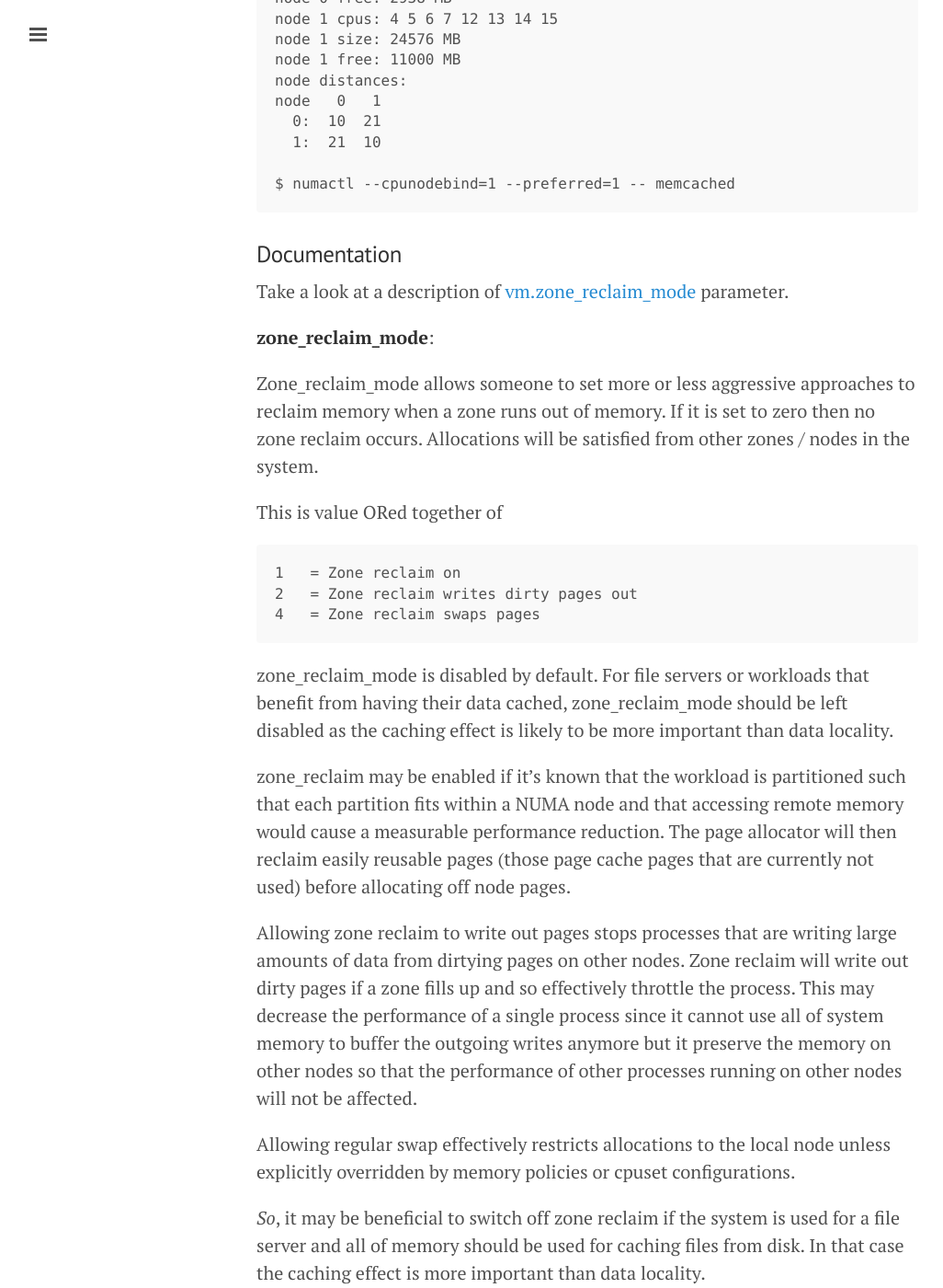
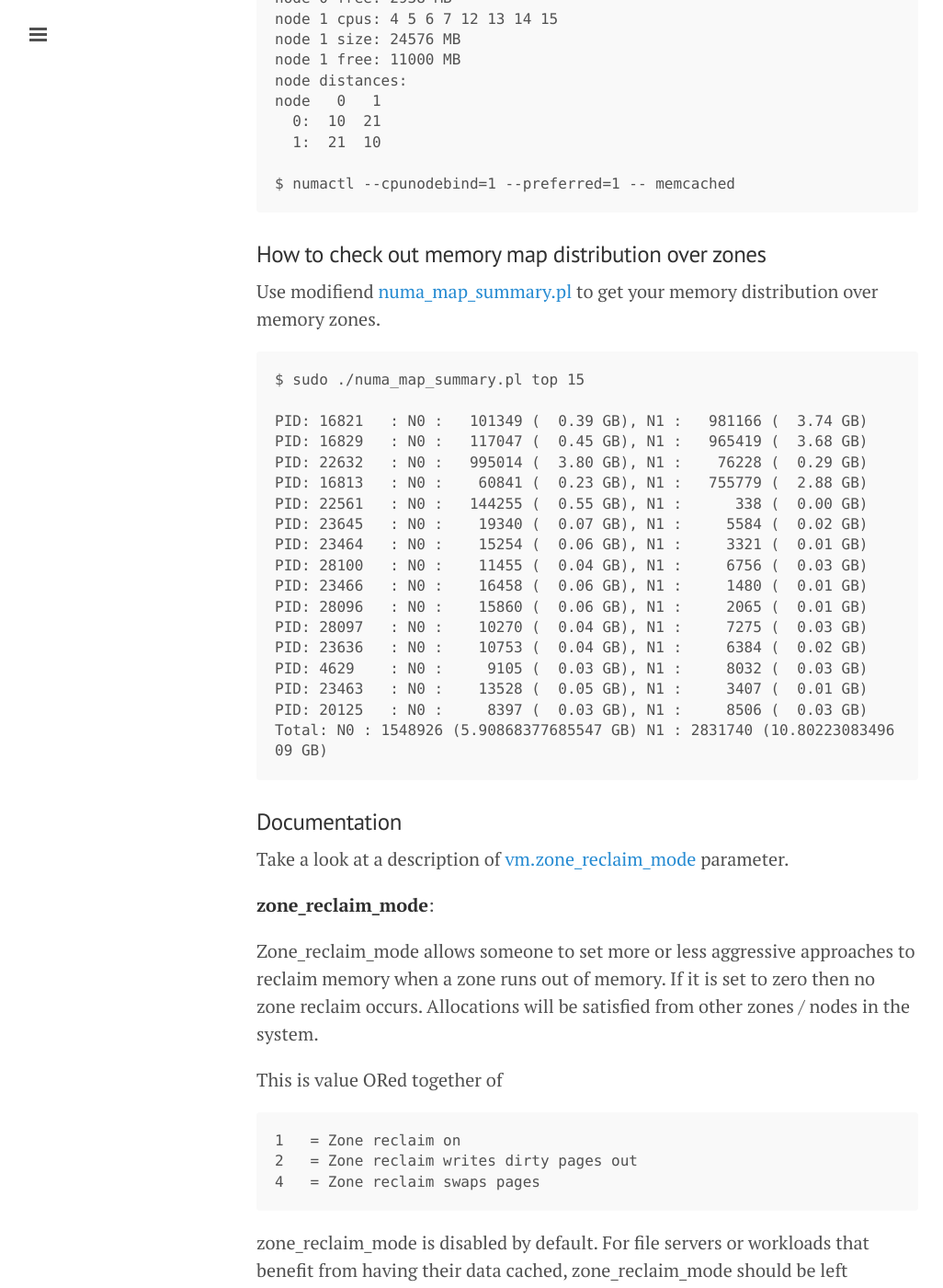
Before and after one commit to sitano/sitano.github.io, a Jekyll site: the page built from _posts/2014-08-20-numa-swap.md, in a window 1280 px wide and 1400 px high, scrolled down 2442 px. Shown: the whole window at 92% size, without its empty margins (1-1027 px from the left). Built offline with Jekyll 4.4.1, drawn with Linux system fonts in a browser that asks for light colours; Markdown is read by kramdown in place of the engine named in the settings; comment, search, counter and statistics services are not loaded.

Commit message:
numa_map_summary

```diff
--- a/_posts/2014-08-20-numa-swap.md
+++ b/_posts/2014-08-20-numa-swap.md
@@ -79,6 +79,30 @@ second cpu.
 
     $ numactl --cpunodebind=1 --preferred=1 -- memcached
 
+### How to check out memory map distribution over zones
+
+Use modifiend [numa\_map\_summary.pl](https://gist.github.com/sitano/c2269ed158e15ab97829)
+to get your memory distribution over memory zones.
+
+    $ sudo ./numa_map_summary.pl top 15
+
+    PID: 16821   : N0 :   101349 (  0.39 GB), N1 :   981166 (  3.74 GB)
+    PID: 16829   : N0 :   117047 (  0.45 GB), N1 :   965419 (  3.68 GB)
+    PID: 22632   : N0 :   995014 (  3.80 GB), N1 :    76228 (  0.29 GB)
+    PID: 16813   : N0 :    60841 (  0.23 GB), N1 :   755779 (  2.88 GB)
+    PID: 22561   : N0 :   144255 (  0.55 GB), N1 :      338 (  0.00 GB)
+    PID: 23645   : N0 :    19340 (  0.07 GB), N1 :     5584 (  0.02 GB)
+    PID: 23464   : N0 :    15254 (  0.06 GB), N1 :     3321 (  0.01 GB)
+    PID: 28100   : N0 :    11455 (  0.04 GB), N1 :     6756 (  0.03 GB)
+    PID: 23466   : N0 :    16458 (  0.06 GB), N1 :     1480 (  0.01 GB)
+    PID: 28096   : N0 :    15860 (  0.06 GB), N1 :     2065 (  0.01 GB)
+    PID: 28097   : N0 :    10270 (  0.04 GB), N1 :     7275 (  0.03 GB)
+    PID: 23636   : N0 :    10753 (  0.04 GB), N1 :     6384 (  0.02 GB)
+    PID: 4629    : N0 :     9105 (  0.03 GB), N1 :     8032 (  0.03 GB)
+    PID: 23463   : N0 :    13528 (  0.05 GB), N1 :     3407 (  0.01 GB)
+    PID: 20125   : N0 :     8397 (  0.03 GB), N1 :     8506 (  0.03 GB)
+    Total: N0 : 1548926 (5.90868377685547 GB) N1 : 2831740 (10.8022308349609 GB)
+
 ### Documentation
 
 Take a look at a description of
```
